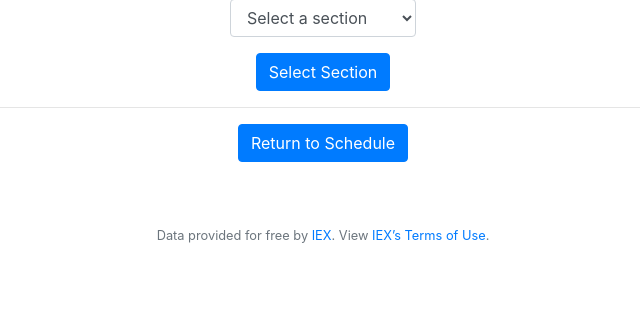
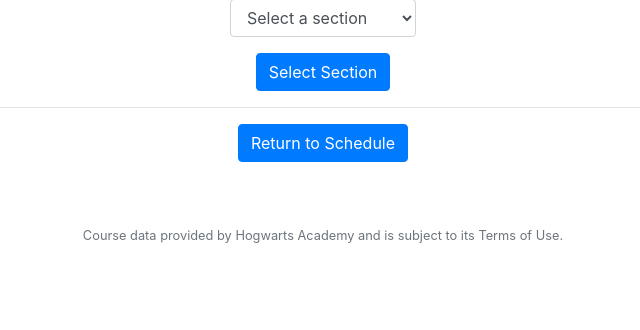
Before and after one commit to altareen/lesson-registration, a Flask app: page /section in a window 1280 px wide. Shown: the part 181-511 px from the top of the page, without its empty margins (317-957 px from the left). Run offline with Flask 2, Linux system fonts and the light colour scheme; the visitor is signed in with stand-in values (Sample User, id 1); some libraries are stand-ins or nearby versions.

Commit message:
Updated footer notification

```diff
--- a/templates/layout.html
+++ b/templates/layout.html
@@ -60,7 +60,8 @@
         </main>
 
         <footer class="small text-center text-muted">
-            Data provided for free by <a href="https://iextrading.com/developer">IEX</a>. View <a href="https://iextrading.com/api-exhibit-a/">IEX’s Terms of Use</a>.
+            <!-- Data provided for free by <a href="https://iextrading.com/developer">IEX</a>. View <a href="https://iextrading.com/api-exhibit-a/">IEX’s Terms of Use</a>. -->
+            Course data provided by Hogwarts Academy and is subject to its Terms of Use.
         </footer>
 
     </body>
```
